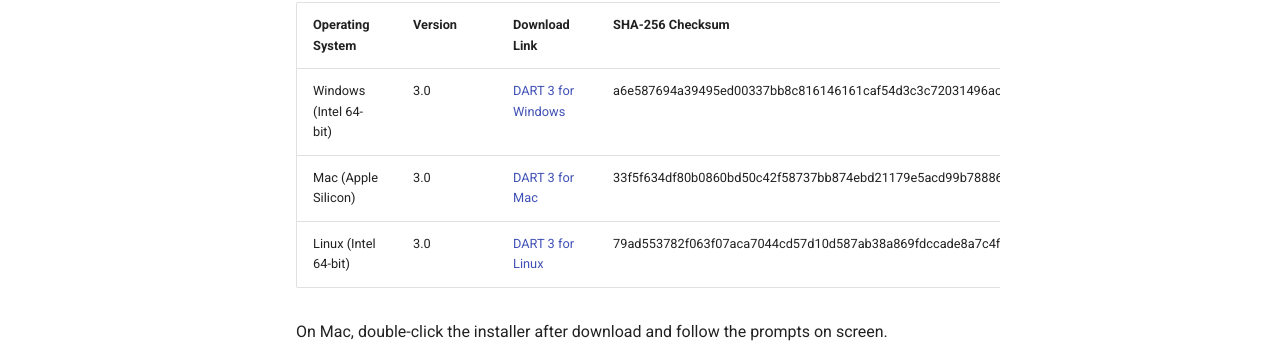
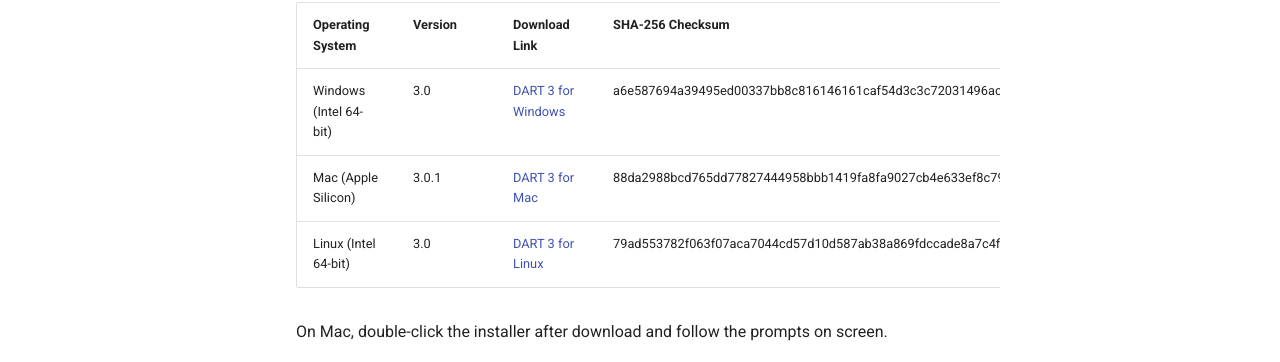
Before and after one commit to APTrust/dart-docs, an MkDocs documentation site: the page built from docs/dart3/shared/downloads.md, in a window 1280 px wide. Shown: the part 286-648 px from the top of the page. Built offline with MkDocs 1.6.1 and Material for MkDocs 9.7.7, drawn with Linux system fonts in a browser that asks for light colours; comment, search, counter and statistics services are not loaded.

Commit message:
Update downloads.md

```diff
--- a/docs/dart3/shared/downloads.md
+++ b/docs/dart3/shared/downloads.md
@@ -6,7 +6,7 @@
 | Operating System       | Version | Download Link | SHA-256 Checksum |
 | ---------------------- | ------- | ------------- | ---------------- |
 | Windows (Intel 64-bit) | 3.0     | [DART 3 for Windows](https://s3.amazonaws.com/aptrust.public.download/dart3/v3.0/windows-amd64/dart.exe) | a6e587694a39495ed00337bb8c816146161caf54d3c3c72031496acecb29ed28 |
-| Mac (Apple Silicon)    | 3.0     | [DART 3 for Mac](https://s3.amazonaws.com/aptrust.public.download/dart3/v3.0/mac-universal/DART.dmg) | 33f5f634df80b0860bd50c42f58737bb874ebd21179e5acd99b78886df31abd7 |
+| Mac (Apple Silicon)    | 3.0.1     | [DART 3 for Mac](https://s3.amazonaws.com/aptrust.public.download/dart3/v3.0.1/mac-universal/DART.dmg) | 88da2988bcd765dd77827444958bbb1419fa8fa9027cb4e633ef8c7954d47cad |
 | Linux (Intel 64-bit)   | 3.0     | [DART 3 for Linux](https://s3.amazonaws.com/aptrust.public.download/dart3/v3.0/linux-amd64/dart) | 79ad553782f063f07aca7044cd57d10d587ab38a869fdccade8a7c4f478b1717 |
 
 On Mac, double-click the installer after download and follow the prompts on screen.
```
